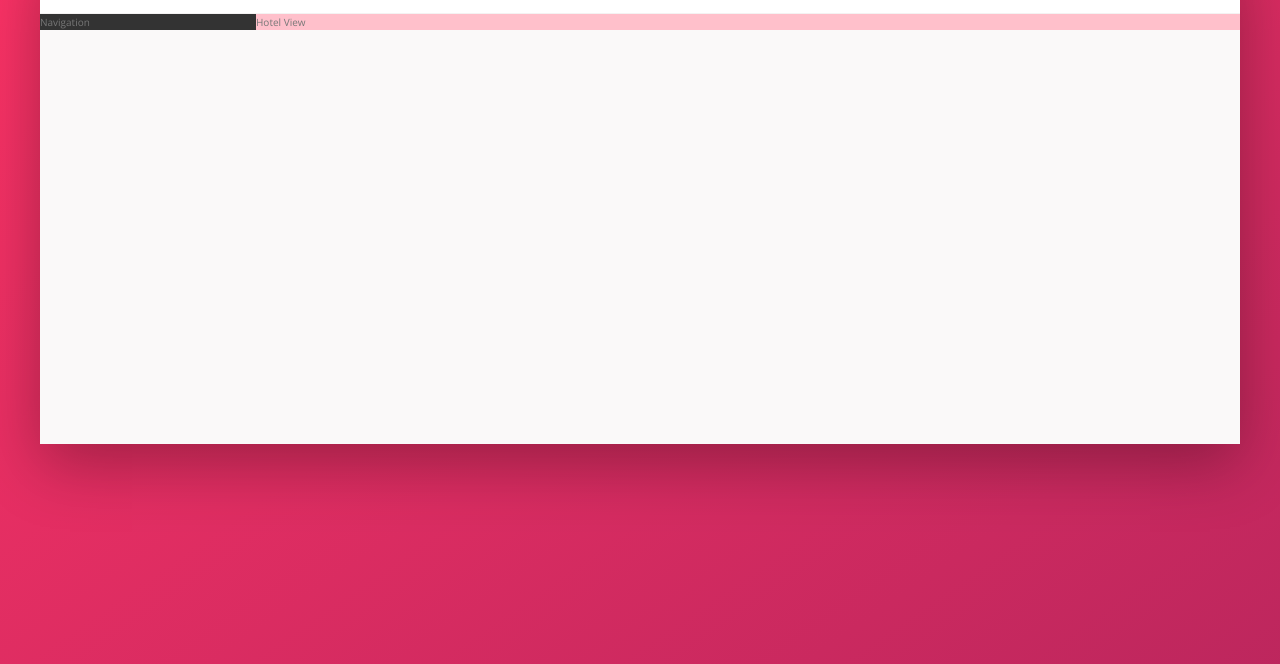
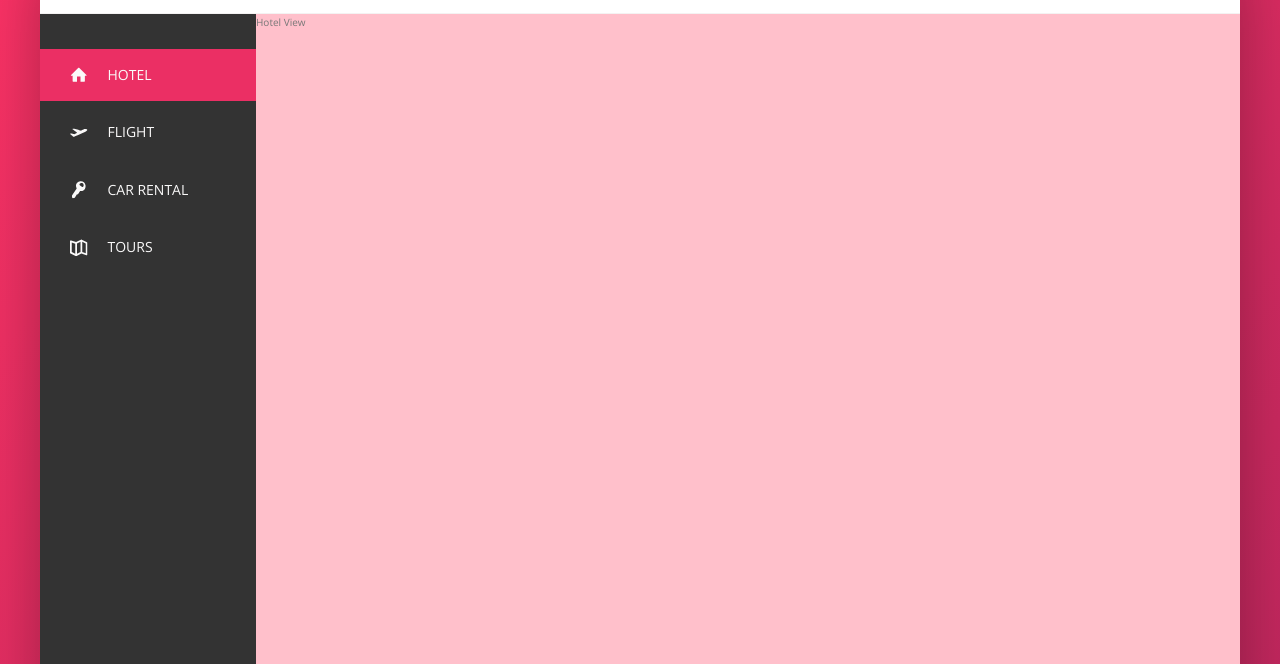
Before and after one commit to SheepNDW/Trillo, a plain HTML site: page index.html in a window 1280 px wide. Shown: the part 136-800 px from the top of the page. Drawn offline with nearby package versions, Linux system fonts and the light colour scheme.

Commit message:
feat: build the navigation

```diff
--- a/index.html
+++ b/index.html
@@ -56,7 +56,44 @@
       </header>
 
       <div class="content">
-        <nav class="sidebar">Navigation</nav>
+        <nav class="sidebar">
+          <ul class="side-nav">
+            <li class="side-nav__item side-nav__item--active">
+              <a href="#" class="side-nav__link">
+                <svg class="side-nav__icon">
+                  <use xlink:href="img/sprite.svg#icon-home"></use>
+                </svg>
+                <span>Hotel</span>
+              </a>
+            </li>
+            <li class="side-nav__item">
+              <a href="#" class="side-nav__link">
+                <svg class="side-nav__icon">
+                  <use xlink:href="img/sprite.svg#icon-aircraft-take-off"></use>
+                </svg>
+                <span>Flight</span>
+              </a>
+            </li>
+            <li class="side-nav__item">
+              <a href="#" class="side-nav__link">
+                <svg class="side-nav__icon">
+                  <use xlink:href="img/sprite.svg#icon-key"></use>
+                </svg>
+                <span>Car rental</span>
+              </a>
+            </li>
+            <li class="side-nav__item">
+              <a href="#" class="side-nav__link">
+                <svg class="side-nav__icon">
+                  <use xlink:href="img/sprite.svg#icon-map"></use>
+                </svg>
+                <span>Tours</span>
+              </a>
+            </li>
+          </ul>
+
+          <div class="legal">&copy; 2022 by trillo. All rights reserved.</div>
+        </nav>
 
         <main class="hotel-view">Hotel View</main>
       </div>
--- a/scss/_components.scss
+++ b/scss/_components.scss
@@ -115,3 +115,72 @@
     margin-right: 1rem;
   }
 }
+
+/* ---------------------- */
+// SIDE NAVIGATION
+.side-nav {
+  font-size: 1.4rem;
+  list-style: none;
+  margin-top: 3.5rem;
+
+  &__item {
+    position: relative;
+
+    &:not(:last-child) {
+      margin-bottom: 0.5rem;
+    }
+  }
+
+  &__item::before {
+    content: '';
+    position: absolute;
+    top: 0;
+    left: 0;
+    height: 100%;
+    width: 3px;
+    background-color: var(--color-primary);
+    transform: scaleY(0);
+    transition: transform 0.2s, width 0.4s cubic-bezier(1, 0, 0, 1) 0.2s,
+      background-color 0.1s;
+  }
+
+  &__item:hover::before,
+  &__item--active::before {
+    transform: scaleY(1);
+    width: 100%;
+  }
+
+  &__item:active::before {
+    background-color: var(--color-primary-light);
+  }
+
+  &__link:link,
+  &__link:visited {
+    display: block;
+    padding: 1.5rem 3rem;
+    color: var(--color-grey-light-1);
+    text-decoration: none;
+    text-transform: uppercase;
+    position: relative;
+    z-index: 10;
+
+    display: flex;
+    align-items: center;
+  }
+
+  &__icon {
+    width: 1.75rem;
+    height: 1.75rem;
+    margin-right: 2rem;
+    fill: currentColor;
+  }
+}
+
+/* ---------------------- */
+// LEGAL TEXT
+.legal {
+  font-size: 1.2rem;
+  color: var(--color-grey-light-4);
+  text-align: center;
+  padding: 2.5rem;
+}
--- a/scss/_layout.scss
+++ b/scss/_layout.scss
@@ -26,11 +26,18 @@
   background-color: var(--color-grey-dark-1);
 
   flex: 0 0 18%;
+
+  display: flex;
+  flex-direction: column;
+  justify-content: space-between;
 }
 
 .hotel-view {
   background-color: #fff;
+
+  // TEST
   background-color: pink;
+  height: 80rem;
 
   flex: 1;
 }
```
Also changed, not shown: css/main.css.
